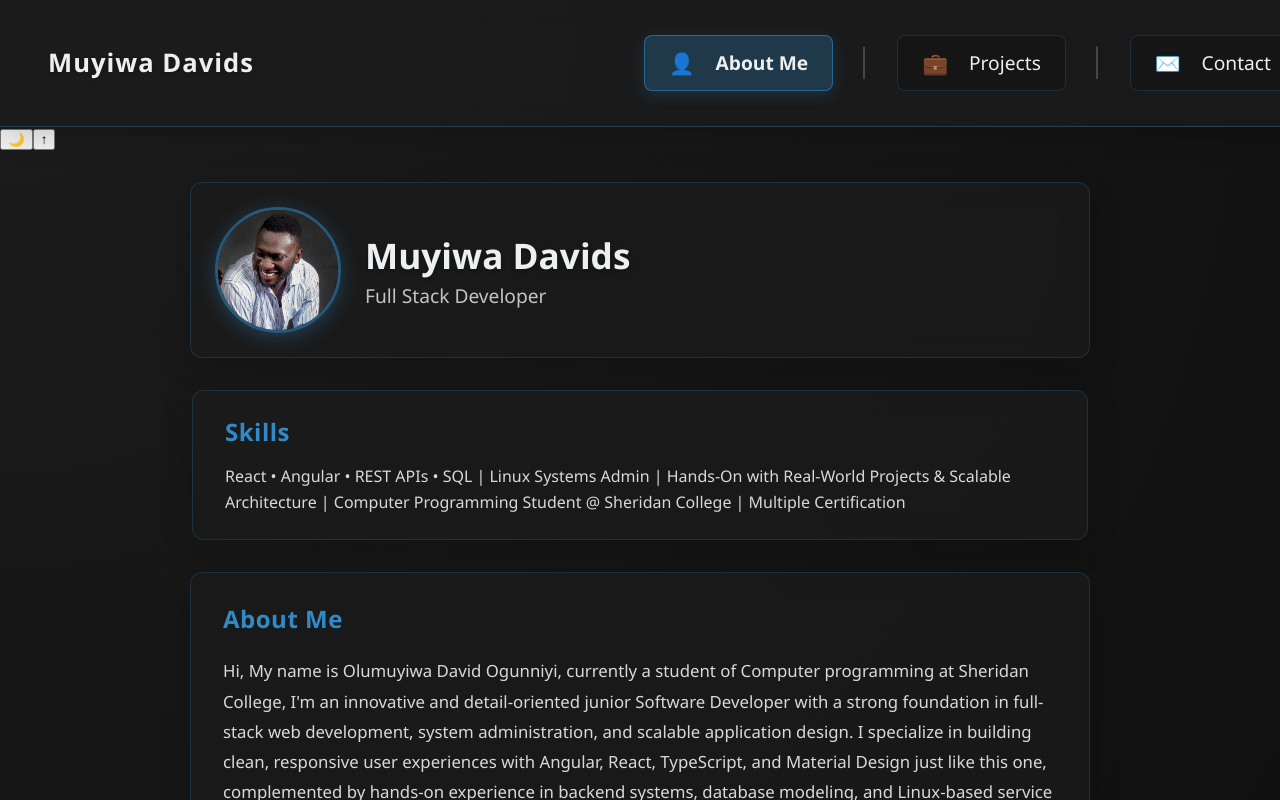
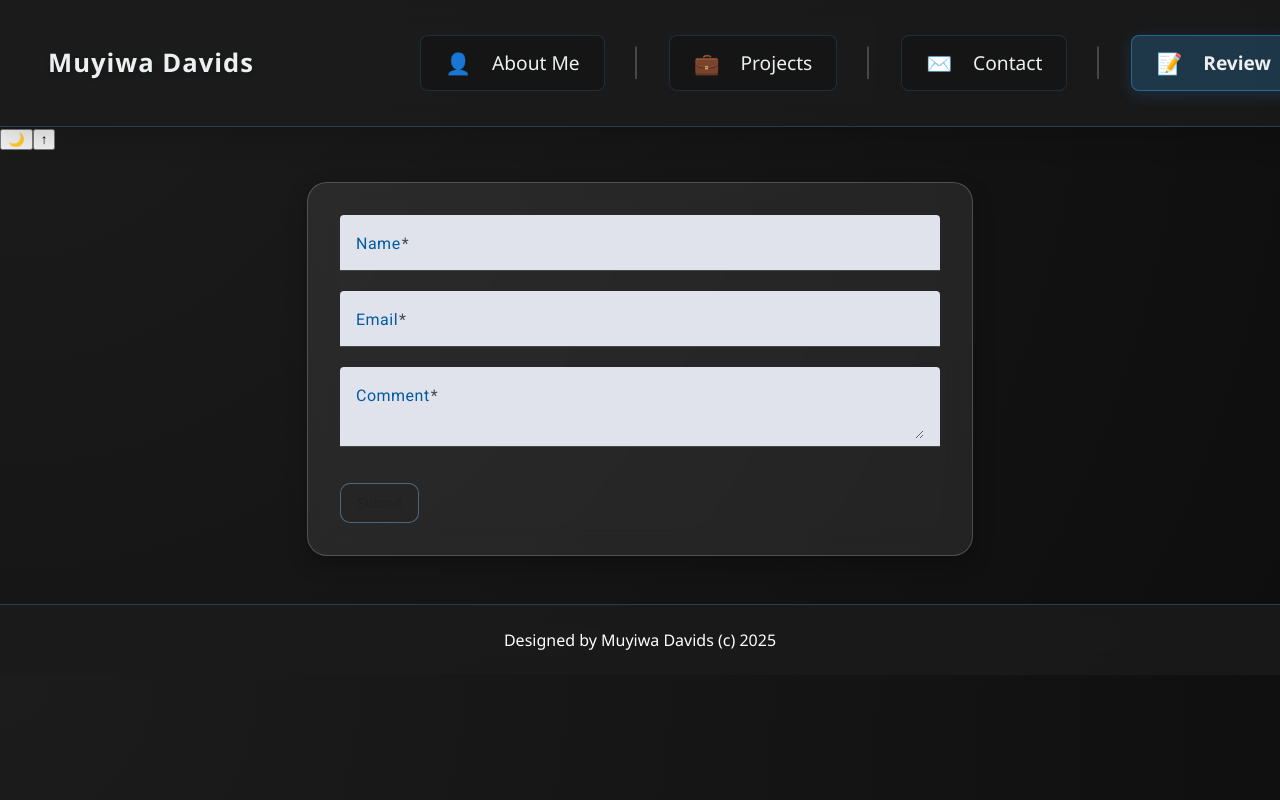
Before and after one commit to Kingdavids/tech-portfolio, an Angular app: page /review in a window 1280 px wide. Before the commit this address led to /. Shown: the top 800 px of the page. Built offline with nearby package versions, Linux system fonts and the light colour scheme.

Commit message:
tech.muyiwadavids.com

```diff
--- a/src/app/app.component.html
+++ b/src/app/app.component.html
@@ -16,6 +16,11 @@
         <span class="nav-icon">✉️</span> Contact
       </a>
     </div>
+    <div class="nav-container">
+      <a routerLink="/review" routerLinkActive="active-link">
+        <span class="nav-icon">📝</span> Review
+      </a>
+    </div>
   </nav>
 </header>
 
--- a/src/app/app.config.ts
+++ b/src/app/app.config.ts
@@ -1,7 +1,8 @@
 import { ApplicationConfig } from '@angular/core';
 import { provideRouter } from '@angular/router';
 import { routes } from './app.routes';
+import { provideHttpClient } from '@angular/common/http';
 
 export const appConfig: ApplicationConfig = {
-  providers: [provideRouter(routes)],
+  providers: [provideRouter(routes),provideHttpClient() ],
 };
--- a/src/app/app.routes.ts
+++ b/src/app/app.routes.ts
@@ -2,11 +2,12 @@ import { Routes } from '@angular/router';
 import { AboutComponent } from './about/about.component';
 import { ContactsComponent } from './contacts/contacts.component';
 import { ProjectsComponent } from './projects/projects.component';
+import { ReviewComponent} from './review/review.component';
 
 export const routes: Routes = [
   { path: '', component: AboutComponent },
   { path: 'about', redirectTo: '', pathMatch: 'full' },
   { path: 'projects', component: ProjectsComponent },
   { path: 'contact', component: ContactsComponent },
-  { path: '**', redirectTo: '' }
+  { path: 'review', component: ReviewComponent },
 ];
--- a/src/app/projects/projects.component.ts
+++ b/src/app/projects/projects.component.ts
@@ -1,10 +1,11 @@
-import { Component } from '@angular/core';
+import {Component, inject} from '@angular/core';
 import { CommonModule } from '@angular/common';
 import { FormsModule } from '@angular/forms';
 import { MatCardModule } from '@angular/material/card';
 import { MatButtonModule } from '@angular/material/button';
 import { LikeService } from '../services/like.service';
 import { projects } from '../interfaces/portfolio-revised';
+import { HttpClient } from '@angular/common/http';
 import {PROJECT_LIST} from '../data/project-data';
 
 @Component({
@@ -16,6 +17,7 @@ import {PROJECT_LIST} from '../data/project-data';
   styles: [`.liked { color: red; font-weight: bold; }`]
 })
 export class ProjectsComponent {
+  private http =inject(HttpClient);
   projects: projects[] = [
     { title: 'Teams Alerting System', description: 'Integrated alerts to Teams from pipelines', tools: 'Azure, Teams', year: 2025, url:"" },
     { title: 'Sax Made Easy Website', description: 'Figma design to HTML/CSS website', tools: 'HTML, CSS', year: 2024, url:"" },
@@ -27,6 +29,7 @@ export class ProjectsComponent {
       tools: 'Tailwind CSS, React, AWS, Amplify, Postman, Figma',
       year: 2025, url: 'https://media.muyiwadavids.com'}
   ];
+
   searchTerm = '';
   filteredData = PROJECT_LIST;
   constructor(public likeService: LikeService) {}
@@ -40,4 +43,9 @@ export class ProjectsComponent {
   trackByProject(index: number, item: projects) {
     return item.title;
   }
-}
+
+  ngOnInit() {
+    this.http.get<any[]>('data/portfolio.json').subscribe(data => {
+      this.projects = data;
+    });
+  }}
--- /dev/null
+++ b/src/app/review/review.component.css
@@ -0,0 +1,42 @@
+.review-form-wrapper {
+  max-width: 600px;
+  margin: 2rem auto;
+  padding: 2rem;
+  border-radius: 20px;
+  background: rgba(255, 255, 255, 0.08);
+  backdrop-filter: blur(15px);
+  border: 1px solid rgba(255, 255, 255, 0.2);
+  box-shadow: 0 8px 20px rgba(0, 0, 0, 0.25);
+  color: #50dae6;
+}
+
+
+mat-form-field {
+  width: 100%;
+  color: #18c8dd;
+}
+
+mat-label {
+  color: #015ba1 !important; // Soft blue label highlight
+}
+
+input,
+textarea {
+  color: #00080e !important;
+}
+
+button {
+  background: rgba(144, 202, 249, 0.15);
+  color: #055295;
+  border: 1px solid rgba(144, 202, 249, 0.4);
+  border-radius: 10px;
+  margin-top: 1rem;
+  padding: 8px 16px;
+  transition: all 0.3s ease-in-out;
+}
+
+button:hover {
+  background: rgba(144, 202, 249, 0.25);
+  box-shadow: 0 0 10px rgba(144, 202, 249, 0.5);
+  transform: scale(1.03);
+}
--- /dev/null
+++ b/src/app/review/review.component.html
@@ -0,0 +1,20 @@
+<div class="review-form-wrapper">
+<form [formGroup]="reviewForm" (ngSubmit)="onSubmit()" class="review-form">
+  <mat-form-field appearance="fill">
+    <mat-label>Name</mat-label>
+    <input matInput formControlName="name" required>
+  </mat-form-field>
+
+  <mat-form-field appearance="fill">
+    <mat-label>Email</mat-label>
+    <input matInput formControlName="email" required>
+  </mat-form-field>
+
+  <mat-form-field appearance="fill">
+    <mat-label>Comment</mat-label>
+    <textarea matInput formControlName="comment" required></textarea>
+  </mat-form-field>
+
+  <button mat-raised-button color="primary" type="submit" [disabled]="!reviewForm.valid">Submit</button>
+</form>
+</div>
--- /dev/null
+++ b/src/app/review/review.component.ts
@@ -0,0 +1,41 @@
+import { Component } from '@angular/core';
+import { FormBuilder, FormGroup, Validators, ReactiveFormsModule } from '@angular/forms';
+import { MatDialog } from '@angular/material/dialog';
+import { CommonModule } from '@angular/common';
+import { MatFormFieldModule } from '@angular/material/form-field';
+import { MatInputModule } from '@angular/material/input';
+import { MatButtonModule } from '@angular/material/button';
+import { ThankYouDialogComponent } from './thank-you-dialog.component';
+
+@Component({
+  selector: 'app-review',
+  standalone: true,
+  templateUrl: './review.component.html',
+  styleUrls: ['./review.component.css'],
+  imports: [
+    CommonModule,
+    ReactiveFormsModule,
+    MatFormFieldModule,
+    MatInputModule,
+    MatButtonModule,
+  ]
+})
+export class ReviewComponent {
+  reviewForm: FormGroup;
+
+  constructor(private fb: FormBuilder, private dialog: MatDialog) {
+    this.reviewForm = this.fb.group({
+      name: ['', Validators.required],
+      email: ['', [Validators.required, Validators.email]],
+      comment: ['', Validators.required],
+    });
+  }
+
+  onSubmit(): void {
+    if (this.reviewForm.valid) {
+      this.dialog.open(ThankYouDialogComponent).afterClosed().subscribe(() => {
+        this.reviewForm.reset();
+      });
+    }
+  }
+}
--- /dev/null
+++ b/src/app/review/thank-you-dialog.component.ts
@@ -0,0 +1,16 @@
+import { Component } from '@angular/core';
+import { MatDialogModule } from '@angular/material/dialog';
+import { MatButtonModule } from '@angular/material/button';
+
+@Component({
+  selector: 'app-thank-you-dialog',
+  standalone: true,
+  template: `
+    <h2 mat-dialog-title>🎉 Thank you for your comment!</h2>
+    <div mat-dialog-actions align="end">
+      <button mat-button mat-dialog-close color="primary">Close</button>
+    </div>
+  `,
+  imports: [MatDialogModule, MatButtonModule]
+})
+export class ThankYouDialogComponent {}
```
Also changed, not shown: src/app/data/portfolio.json (added, +7 -0 lines), 1 other file (tests, documents, lock files or other folders).
